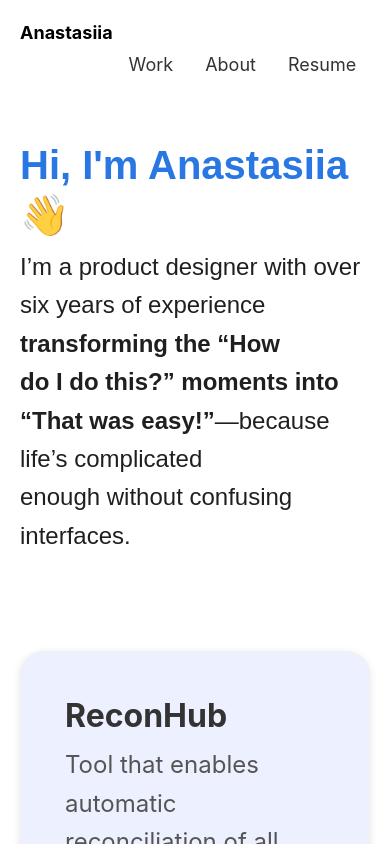
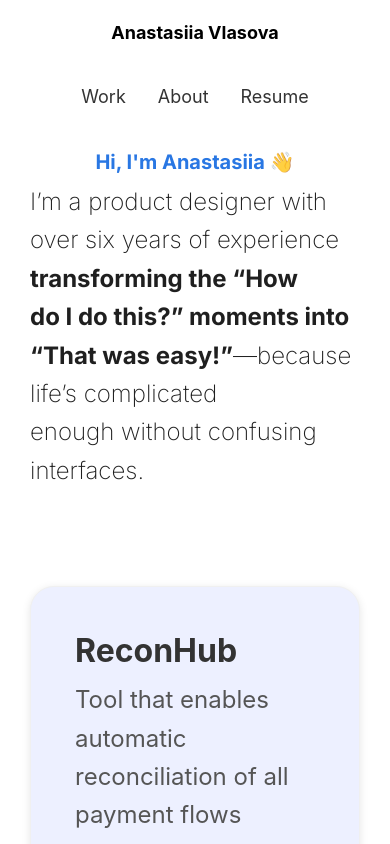
Before and after one commit to alexvlasov182/anastasiia-vlasova, a React (Vite) app: page / in a window 390 px wide. Shown: the top 844 px of the page. Built offline with nearby package versions, Linux system fonts and the light colour scheme.

Commit message:
Worked with styles

```diff
--- a/src/domains/cards/components/WorkDescription.tsx
+++ b/src/domains/cards/components/Home/WorkDescription.tsx
@@ -1,5 +1,5 @@
 import React from "react";
-import styles from "../../../pages/Pages.module.scss"
+import styles from "../../../../pages/Pages.module.scss"
 
 const WorkDescription: React.FC = () => {
   return (
--- a/src/domains/cards/components/PaytestHub/PaytestHub.module.scss
+++ b/src/domains/cards/components/PaytestHub/PaytestHub.module.scss
@@ -44,12 +44,12 @@
 }
 
 /* Introduction Section */
-.reconHubIntroductionSection {
+.paytestHubIntroductionSection {
   width: 100%;
   padding: 60px 0 0 0;
 }
 
-.reconHubIntroductionContainer {
+.paytestHubIntroductionContainer {
   max-width: 908px;
   height: 586px;
   margin: 0 auto;
--- a/src/domains/cards/components/PaytestHub/PaytestHubIntroduction.tsx
+++ b/src/domains/cards/components/PaytestHub/PaytestHubIntroduction.tsx
@@ -3,8 +3,8 @@ import styles from './PaytestHub.module.scss'
 
 const PaytestHubIntroduction: React.FC = () => {
   return (
-    <section className={styles.reconHubIntroductionSection}>
-      <div className={styles.reconHubIntroductionContainer}>
+    <section className={styles.paytestHubIntroductionSection}>
+      <div className={styles.paytestHubIntroductionContainer}>
         <div className={styles.leftColumn}>
           <h2 className={styles.introductionTitle}>INTRODUCTION</h2>
           <p className={styles.aboutIntroduction}>
--- a/src/domains/cards/components/PaytestHub/PaytestHubUserJourneyMap.tsx
+++ b/src/domains/cards/components/PaytestHub/PaytestHubUserJourneyMap.tsx
@@ -29,7 +29,6 @@ const PaytestHubUserJourneyMap: React.FC = () => {
           </li>
         </ul>
 
-
         <li className={styles.listItem}>
           Need to find and copy code from the library
         </li>
@@ -58,10 +57,7 @@ const PaytestHubUserJourneyMap: React.FC = () => {
         <li className={styles.listItem}>
           Ability to share with a team.
         </li>
-
-
       </div>
-
     </section>
   )
 }
--- a/src/pages/Home.tsx
+++ b/src/pages/Home.tsx
@@ -4,7 +4,7 @@ import CardList from "../domains/cards/components/Cards/CardList.tsx";
 import styles from './Pages.module.scss'
 
 import PageLayout from "../components/Layout/PageLayout";
-import WorkDescription from "../domains/cards/components/WorkDescription.tsx";
+import WorkDescription from "../domains/cards/components/Home/WorkDescription.tsx";
 
 const Home: React.FC = () => {
   return (
--- a/src/pages/Pages.module.scss
+++ b/src/pages/Pages.module.scss
@@ -1,14 +1,21 @@
-// Home page
+// Variables
+$primary-color: #4F5ABF;
+$background-color: #fff;
+$max-width: 1200px;
+$text-color: #1A1A1A;
+$font-primary: "Inter", sans-serif;
+$border-radius: var(--ant-border-radius-lg);
+
 .layout {
   display: flex;
   flex-direction: column;
   min-height: 100vh !important;
-  background: #fff;
+  background: $background-color;
 }
 
 .layoutContainer {
   flex: 1;
-  max-width: 1200px;
+  max-width: $max-width;
   margin: 0 auto;
   padding: 0 20px;
   width: 100%;
@@ -19,7 +26,7 @@
   margin: 0 auto;
   padding: 0 20px;
   width: 100%;
-  background: #fff;
+  background: $background-color;
 }
 
 .headerInner {
@@ -31,106 +38,119 @@
 }
 
 .logo {
-  font-size: 20px !important;
+  font-size: 1.25rem !important;
   font-weight: bold;
-  color: #000;
+  color: $text-color;
   text-decoration: none;
   &:hover {
-    color: #4F5ABF !important;
+    color: $primary-color !important;
   }
 }
 
+/* Menu */
 .menu {
   flex: 1;
   justify-content: flex-end;
-  background-color: #fff;
+  background-color: $background-color;
 }
 
+/* Content */
 .content {
   display: flex;
   flex-direction: column;
   align-items: center;
-  background-color: #fff;
+  background-color: $background-color;
 }
 
 .container {
   max-width: 1600px;
   width: 100%;
-  padding: 20px;
-  border-radius: var(--ant-border-radius-lg);
-  background: #fff;
+  padding: 1.25rem;
+  border-radius: $border-radius;
+  background: $background-color;
 }
 
+/* Typography */
 .mainTitle {
-  margin-bottom: 8px;
+  margin-bottom: 0.5rem;
   text-align: left;
-
-  font-family: "Nunito", sans-serif;
+  font-family: $font-primary;
   font-optical-sizing: auto;
 }
 
 .subtitle {
   text-align: left;
-  font-family: "Nunito", sans-serif;
+  font-family: $font-primary;
   font-optical-sizing: auto;
   margin: 0 auto;
 }
 
 .description {
   text-align: left;
-  margin-top: 8px;
-  font-family: "Poppins", sans-serif;
+  margin-top: 0.5rem;
+  font-family: $font-primary;
   font-weight: 200;
   font-style: normal;
-  font-size: 24px;
+  font-size: 1.5rem;
 }
 
+/* List styling */
 .list {
-  margin-left: 32px;
+  margin-left: 2rem;
   text-align: left;
-  margin-top: 8px;
-  font-family: "Poppins", sans-serif;
+  margin-top: 0.5px;
+  font-family: $font-primary;
   font-weight: 200;
   font-style: normal;
-  font-size: 16px;
+  font-size: 1rem;
   list-style-type: disc;
 }
 
-.icons {
-  display: flex;
-  justify-content: center;
-  gap: 16px;
-  font-size: 24px;
-  margin-bottom: 24px;
-  margin-top: 24px;
+/* Footer */
+.footer {
+  text-align: center;
+  padding: 1.25rem 0;
+  background-color: $background-color;
 }
 
-.footer {
-  text-align: center;
-  padding: 0 0 20px 0;
-  background-color: #fff;
-}
-
+/* Information Block */
 .informationBlock {
   width: 100%;
   max-width: 1120px;
-  margin: 0 auto;
-  margin-top: 56px;
-  margin-bottom: 56px;
+  margin: 3.5rem auto;
   display: block;
 }
 
 .contentPadding {
-  padding: 0 24px 0 24px;
-}
-
-.buttonContainer {
-  display: flex;
-  justify-content: center;
-  align-items: center;
-  margin-bottom: 24px;
+  padding: 0 1.5rem;
 }
 
 .name {
   color: #2977E3;
 }
+
+/* For tablet screens */
+@media (max-width: 768px) {
+  .headerInner {
+    flex-direction: column;
+  }
+
+  .mainTitle, .subtitle {
+    text-align: center;
+  }
+
+  .content {
+    padding: 10px;
+  }
+}
+
+/* For mobile screens */
+@media (max-width: 480px) {
+  .mainTitle {
+    font-size: 1.25rem !important;
+  }
+
+  .subtitle {
+    font-size: 1rem;
+  }
+}
--- a/src/styles/global.scss
+++ b/src/styles/global.scss
@@ -171,13 +171,6 @@ li {
   }
 }
 
-.informationBlock {
-  width: 100%;
-  max-width: 1060px;
-  margin: 50px auto 50px auto;
-  display: block;
-}
-
 .contentPadding {
   padding: 0 24px 0 24px;
 }
```
Also changed, not shown: src/domains/cards/components/PaytestHub/PaytestHubMetrics.tsx (deleted, +0 -24 lines).
